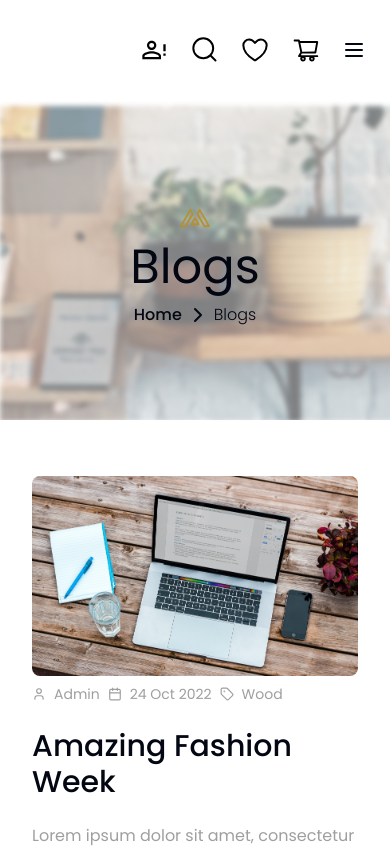
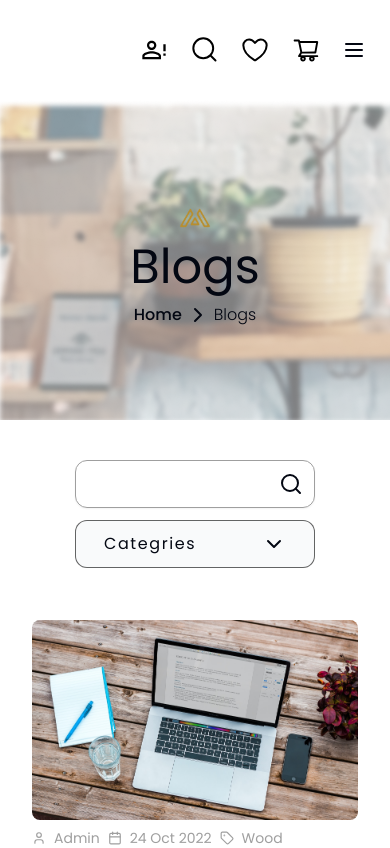
Before and after one commit to mrehanamjad/ui-ux_hackathon_giaic, a Next.js app: page /blogs in a window 390 px wide. Shown: the top 848 px of the page. Built offline with nearby package versions, Linux system fonts and the light colour scheme.

Commit message:
blogs page is fully reposive now

```diff
--- a/src/app/blogs/page.tsx
+++ b/src/app/blogs/page.tsx
@@ -3,7 +3,7 @@ import DeliveryServices from "@/components/DeliveryServices";
 import { BlogCardLg, BlogCardSm } from "@/components/home/BlogCard";
 import PageHero from "@/components/PageHero";
 import { Input } from "@/components/ui/input";
-import { Search } from "lucide-react";
+import { ChevronDown, Search } from "lucide-react";
 import React from "react";
 
 const blogs = [
@@ -53,6 +53,13 @@ function BlogsPage() {
       <PageHero name="Blogs" />
 
       <Container className="px-4 my-10">
+        <div className="md:hidden mt-4 mb-9 flex items-center justify-between gap-3 max-sm:flex-col">
+          <span className="flex justify-between items-center h-12 px-7 w-52  max-sm:order-2 max-sm:w-60 bg-gray-50 border border-black/60 rounded-xl tracking-widest">Categries <ChevronDown /></span>
+        <div className="relative w-fit h-fit md:hidden max-sm:order-1">
+                    <Input className="rounded-xl lg:w-80 md:w-full w-60 h-12 m-0"/>
+                    <Search className="absolute top-1/2 transform -translate-y-1/2 right-3"/>
+                </div>
+        </div>
         <div className="w-full grid md:grid-cols-3 grid-cols-1 gap-2">
           <div className="md:col-span-2 col-span-1 w-full flex flex-col gap-2 h-full">
             {blogs.map((blog, index) => (
```
